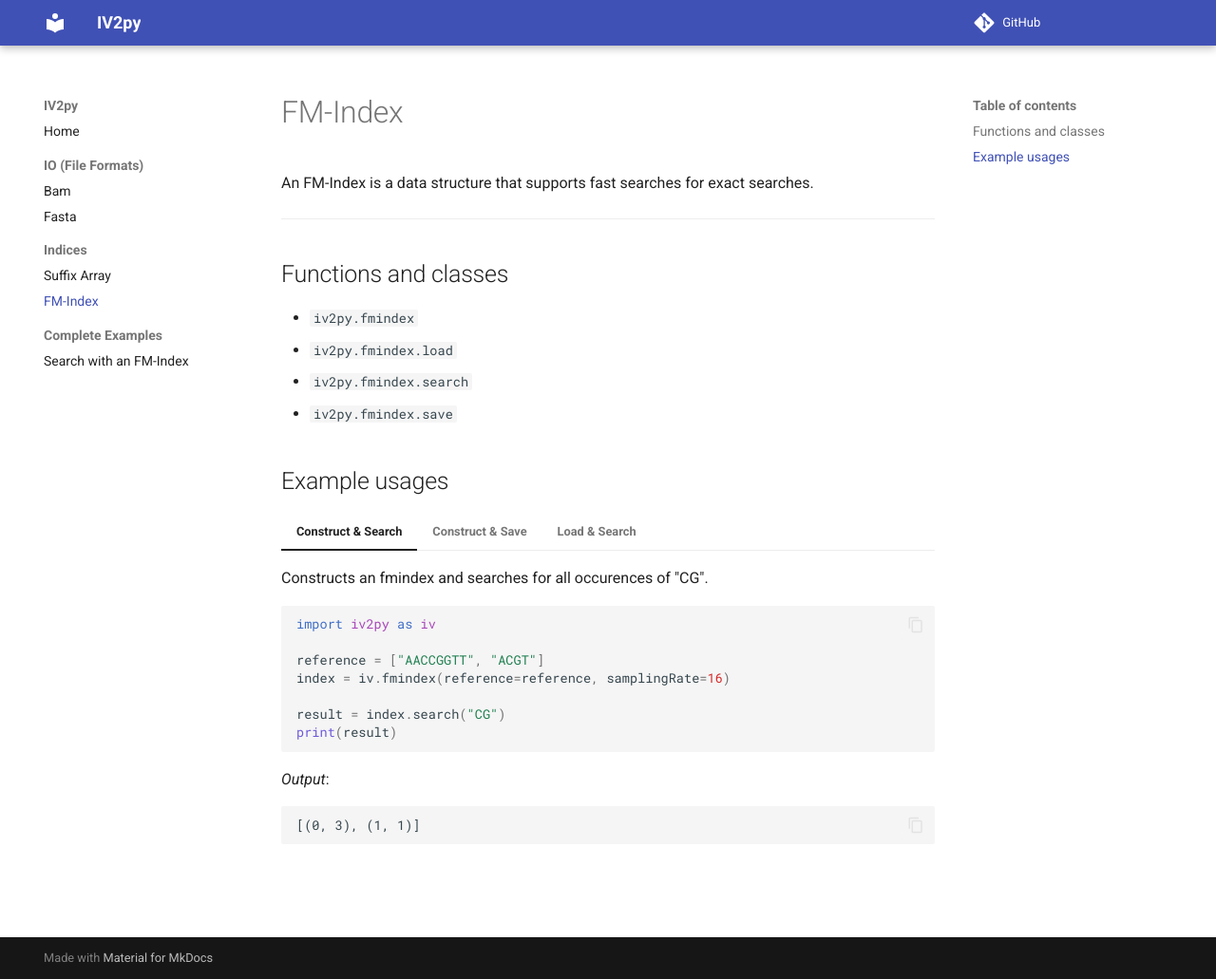
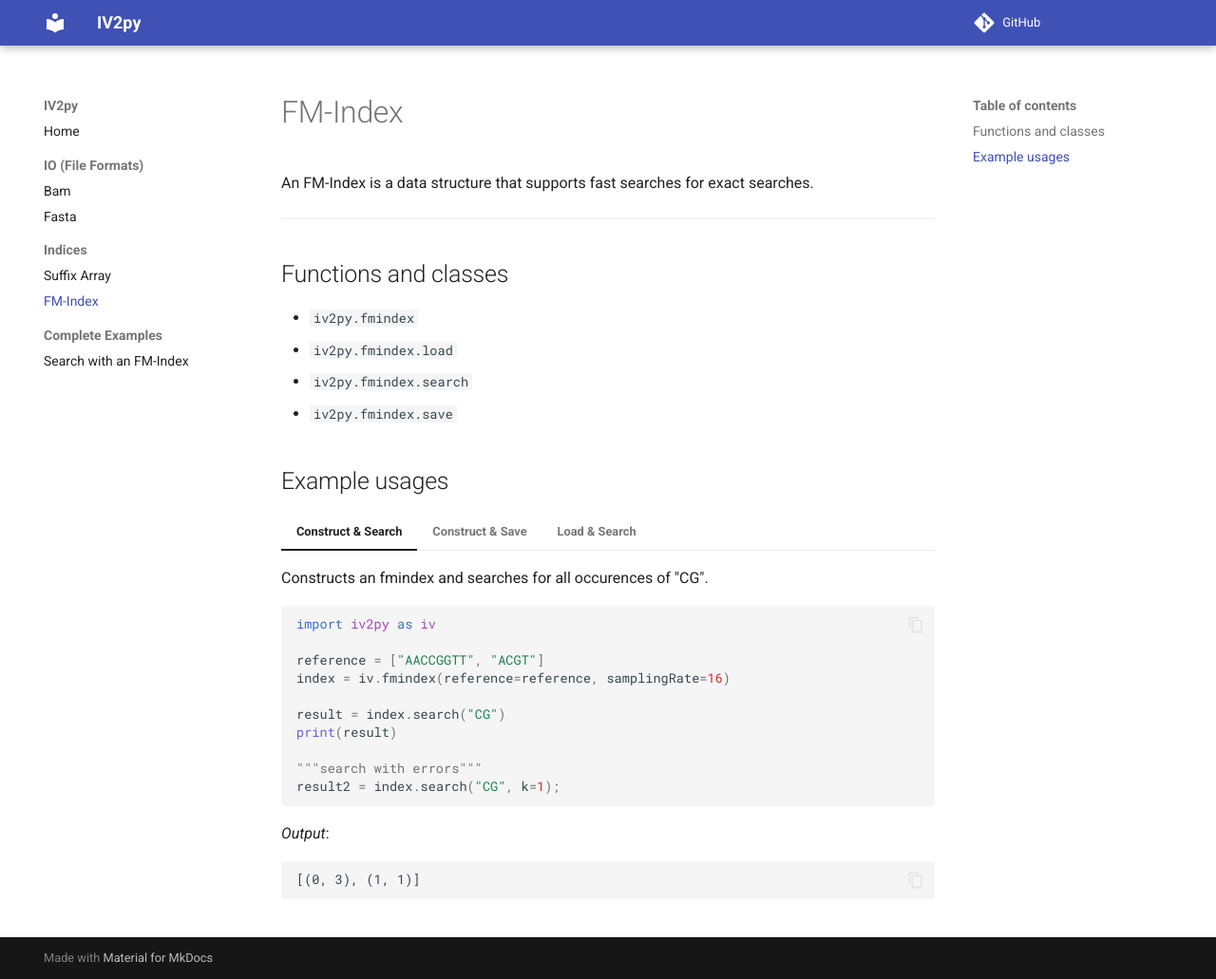
Before and after one commit to mttmartin/IV2py, an MkDocs documentation site: the page built from docs/fmindex.md, in a window 1280 px wide and 1031 px high. Shown: the whole window at 95% size. Built offline with MkDocs 1.6.1 and Material for MkDocs 9.7.7, drawn with Linux system fonts in a browser that asks for light colours; comment, search, counter and statistics services are not loaded.

Commit message:
feat: search with errors

````diff
--- a/docs/fmindex.md
+++ b/docs/fmindex.md
@@ -26,6 +26,9 @@ An FM-Index is a data structure that supports fast searches for exact searches.
 
     result = index.search("CG")
     print(result)
+
+    """search with errors"""
+    result2 = index.search("CG", k=1);
     ```
 
     *Output*:
@@ -52,6 +55,9 @@ An FM-Index is a data structure that supports fast searches for exact searches.
 
     result = index.search("CG")
     print(result)
+
+    """search with errors"""
+    result2 = index.search("CG", k=1);
     ```
 
     *Output*:
````
Also changed, not shown: docs/example-search.md (+3 -0 lines), 2 other files.
